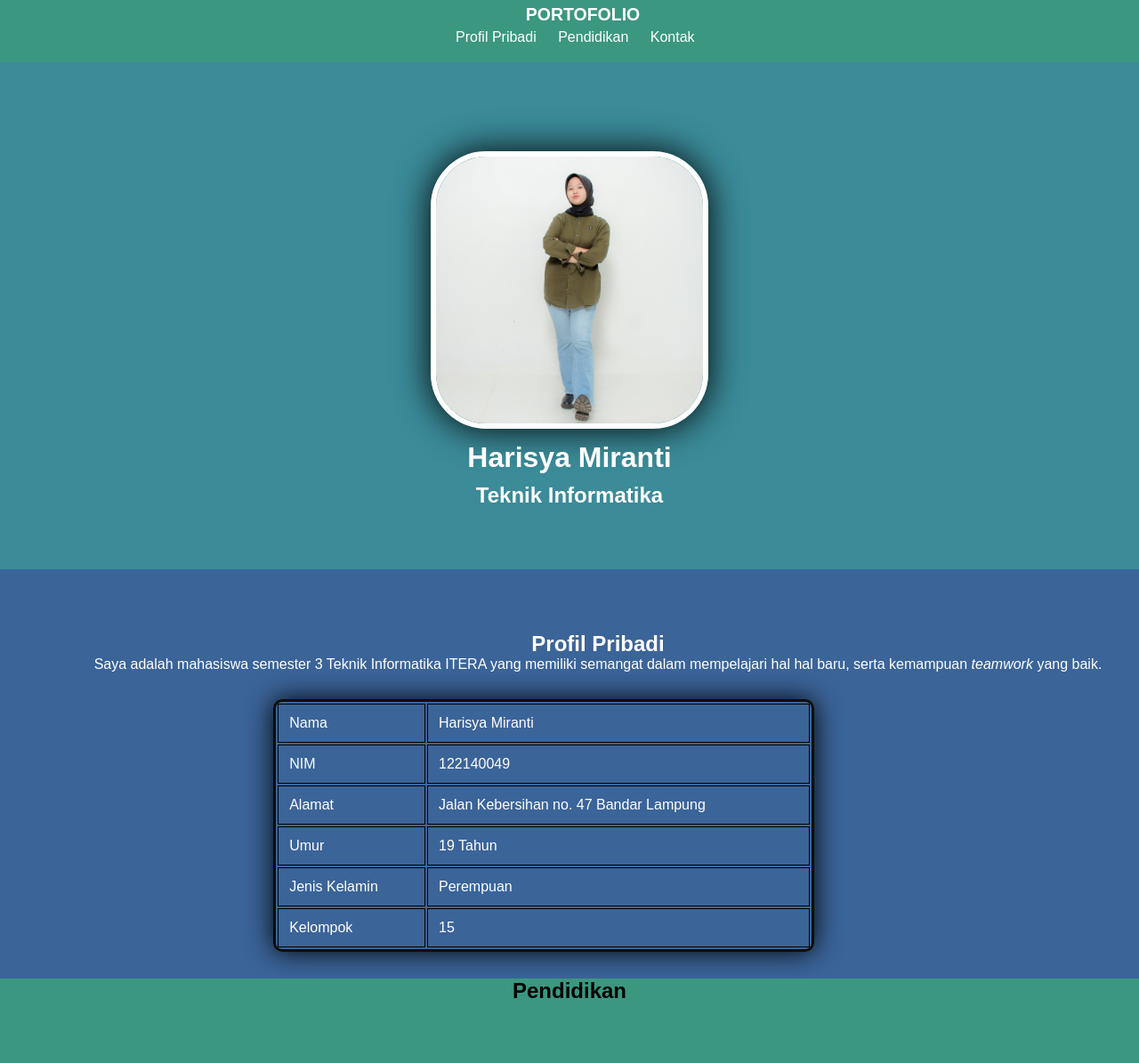
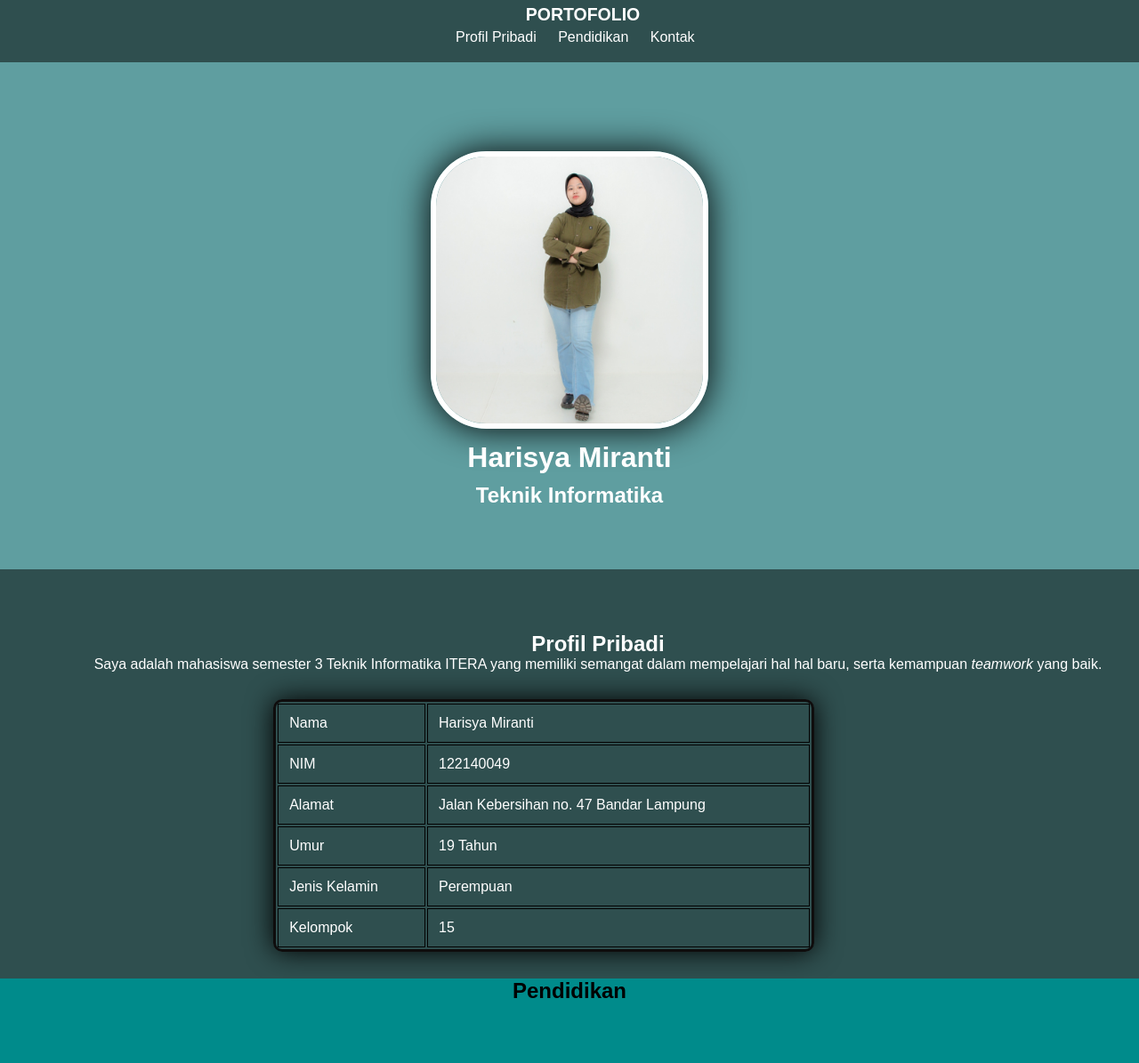
Before and after one commit to harisya14/portofolio, a plain HTML site: page index.html in a window 1280 px wide. Shown: the top 1195 px of the page at 89% size. Drawn offline with Linux system fonts and the light colour scheme.

Commit message:
membuat landing page

```diff
--- a/style.css
+++ b/style.css
@@ -5,7 +5,7 @@
     }
 
     .navigasi {
-        background-color: #3b9780;
+        background-color:darkslategrey;
         width: 100%;
         height: 70px;
         padding-right: 10px;
@@ -41,7 +41,7 @@
 
     .banner{
         padding-top: 70px;
-        background-color: #3b8b99;
+        background-color:cadetblue;
         text-align: center;
         height: 500px;
         font-family:Arial, Helvetica, sans-serif;
@@ -73,7 +73,7 @@
         font-family:Arial, Helvetica, sans-serif;
     }
     .banner button:hover{
-        background-color: #3b9999;
+        background-color:darkslategrey;
         border: 1px solid white;
         color: white;
     }
@@ -85,7 +85,7 @@
         font-family:Arial, Helvetica, sans-serif;
         text-align: center;
         color: white;
-        background-color: #3b6499;
+        background-color:darkslategrey;
     }
 
     .table {
@@ -118,7 +118,7 @@
         font-family:Arial, Helvetica, sans-serif;
         align-content: center;
         text-decoration: solid;
-        background-color:#3b9780;
+        background-color:darkcyan;
     }
 
     .sma{
```
